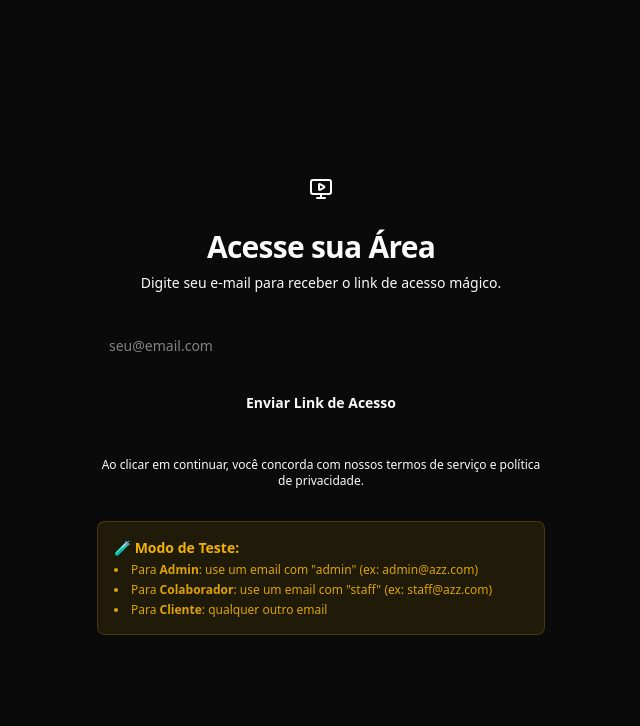
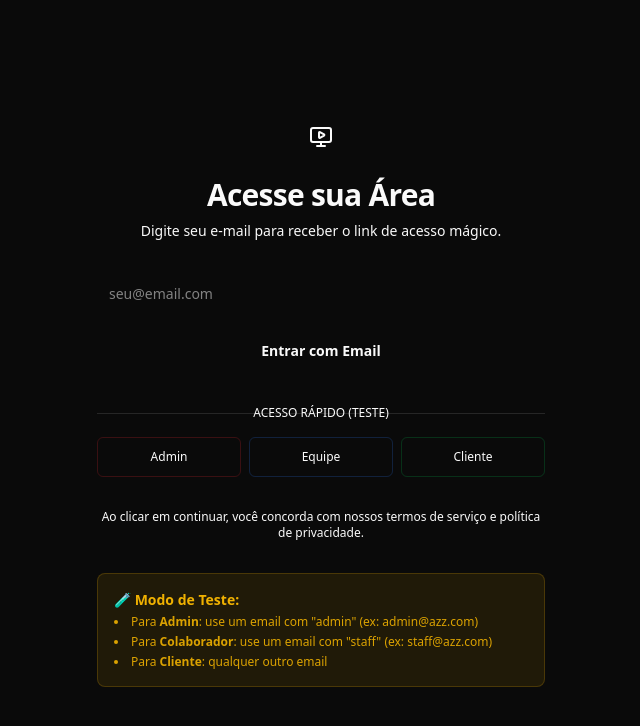
Before and after one commit to LazzariAgenciaWeb/members_azz, a Next.js app: page /login in a window 1280 px wide. Shown: the top 726 px of the page, without its empty margins (319-959 px from the left). Built offline with nearby package versions, Linux system fonts and the light colour scheme.

Commit message:
Feat: Botoes de Acesso Rapido no Login

```diff
--- a/app/login/page.tsx
+++ b/app/login/page.tsx
@@ -31,8 +31,49 @@ export default function LoginPage() {
                         />
                     </div>
                     <Button type="submit" className="w-full font-semibold" size="lg">
-                        Enviar Link de Acesso
+                        Entrar com Email
                     </Button>
+
+                    <div className="relative my-4">
+                        <div className="absolute inset-0 flex items-center">
+                            <span className="w-full border-t border-muted" />
+                        </div>
+                        <div className="relative flex justify-center text-xs uppercase">
+                            <span className="bg-background px-2 text-muted-foreground">
+                                Acesso Rápido (Teste)
+                            </span>
+                        </div>
+                    </div>
+
+                    <div className="grid grid-cols-3 gap-2">
+                        <Button
+                            type="submit"
+                            name="email"
+                            value="admin@azz.com"
+                            variant="outline"
+                            className="w-full text-xs border-red-500/20 hover:bg-red-500/10 hover:text-red-500"
+                        >
+                            Admin
+                        </Button>
+                        <Button
+                            type="submit"
+                            name="email"
+                            value="staff@azz.com"
+                            variant="outline"
+                            className="w-full text-xs border-blue-500/20 hover:bg-blue-500/10 hover:text-blue-500"
+                        >
+                            Equipe
+                        </Button>
+                        <Button
+                            type="submit"
+                            name="email"
+                            value="cliente@azz.com"
+                            variant="outline"
+                            className="w-full text-xs border-green-500/20 hover:bg-green-500/10 hover:text-green-500"
+                        >
+                            Cliente
+                        </Button>
+                    </div>
                 </form>
 
                 <p className="text-center text-xs text-muted-foreground">
```
